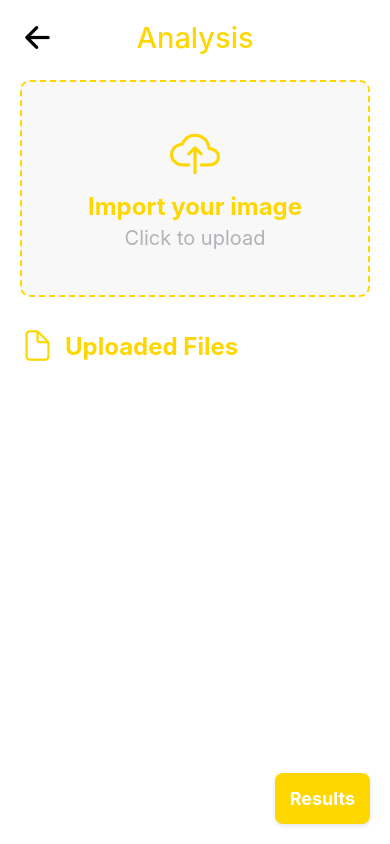
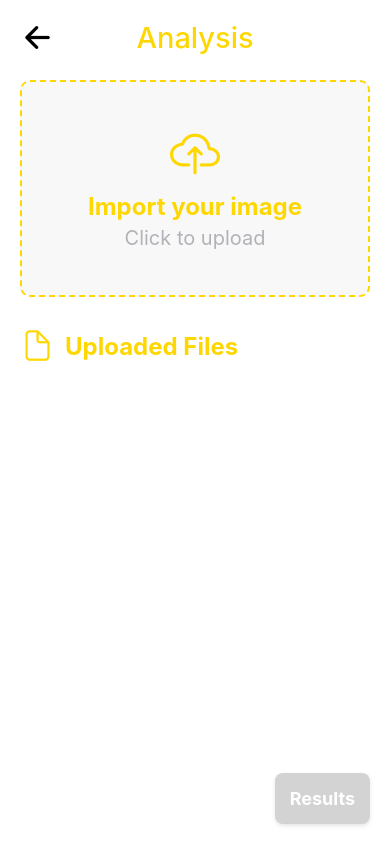
Before and after one commit to qmjae/project-design, a React Native app: screen /Analysis in a window 390 px wide. Built offline with nearby package versions, Linux system fonts and the light colour scheme.

Commit message:
feat: linked analysis page to results page

```diff
--- a/screens/AnalysisScreen.js
+++ b/screens/AnalysisScreen.js
@@ -1,6 +1,6 @@
 import React, { useState } from 'react';
 import { SafeAreaView } from 'react-native-safe-area-context';
-import { StyleSheet, View, Text, TouchableOpacity, ScrollView } from 'react-native';
+import { StyleSheet, View, Text, TouchableOpacity, ScrollView, Alert, Modal } from 'react-native';
 import Ionicons from '@expo/vector-icons/Ionicons';
 import * as ImagePicker from 'expo-image-picker';
 
@@ -16,6 +16,7 @@ export default function AnalysisScreen({ navigation }) {
     if (!result.canceled) {
       const newFiles = result.assets.map(asset => ({
         uri: asset.uri,
+        imageUri: asset.uri,
         name: asset.uri.split('/').pop(),
         size: '999 KB', // You would calculate actual size
         status: 'Upload Failed' // Default status, you can modify based on upload result
@@ -27,6 +28,18 @@ export default function AnalysisScreen({ navigation }) {
   const removeFile = (index) => {
     const newFiles = uploadedFiles.filter((_, i) => i !== index);
     setUploadedFiles(newFiles);
+  };
+
+  const handleResults = () => {
+    if (uploadedFiles.length === 0) {
+      Alert.alert(
+        "No Images",
+        "No uploaded image! Please upload an image!",
+        [{ text: "OK" }]
+      );
+    } else {
+      navigation.navigate('Results', { files: uploadedFiles });
+    }
   };
 
   return (
@@ -80,8 +93,11 @@ export default function AnalysisScreen({ navigation }) {
 
       {/* Results Button */}
       <TouchableOpacity
-        style={styles.resultsButton}
-        onPress={() => {/* Handle results */}}
+        style={[
+          styles.resultsButton,
+          uploadedFiles.length === 0 && styles.resultsButtonDisabled
+        ]}
+        onPress={handleResults}
       >
         <Text style={styles.resultsButtonText}>Results</Text>
       </TouchableOpacity>
@@ -211,4 +227,7 @@ const styles = StyleSheet.create({
     fontSize: 18,
     fontWeight: 'bold',
   },
+  resultsButtonDisabled: {
+    backgroundColor: '#D3D3D3',
+  },
 });
```
